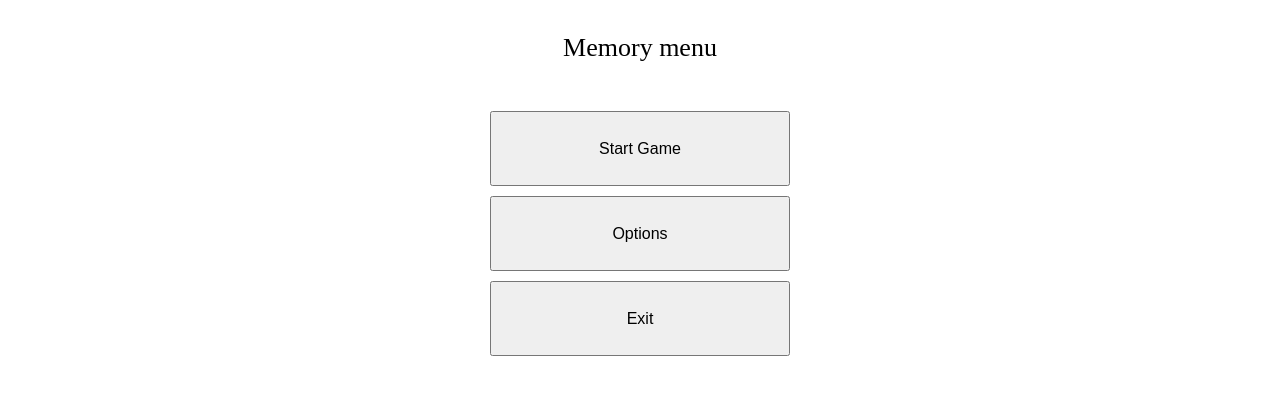
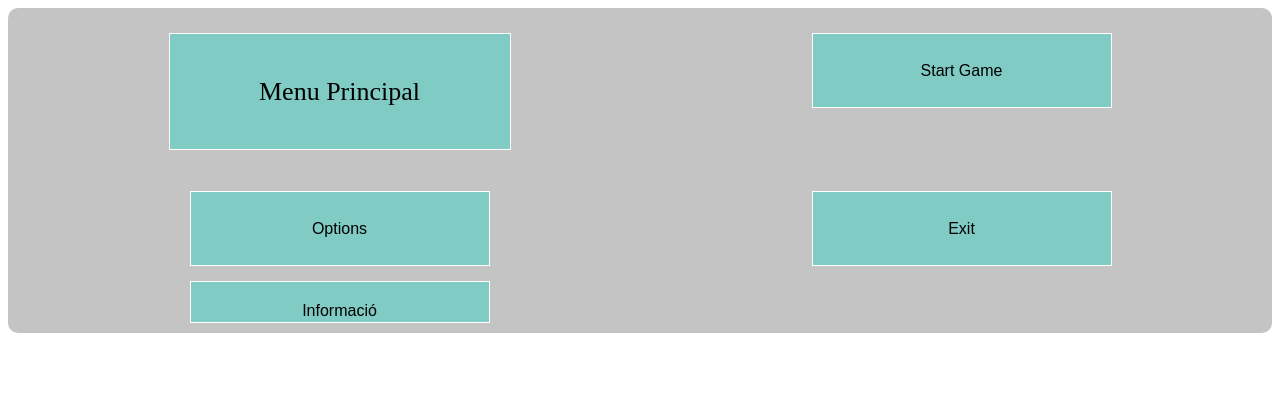
Before and after one commit to deulo420/p2_individual, a plain HTML site: page index.html in a window 1280 px wide. Drawn offline with Linux system fonts and the light colour scheme.

Commit message:
Res en concret

```diff
--- a/index.html
+++ b/index.html
@@ -5,10 +5,11 @@
 		<script src="./js/loader.js"></script>
 		<script src="./js/game_info.js"></script>
 		<script src="./js/menu_controller.js"></script>
-		<title> My first game - Menu </title>
+		<title> Memory </title>
 	</head>
 	<body>
-		<p class="menu-object" id="title">Memory menu</p>
+		<div class="container">
+			<p class="menu-object" id="title">Menu Principal</p>
 			<button class="menu-object" onclick="start_game()">
 				Start Game
 			</button>
@@ -18,5 +19,11 @@
 			<button class="menu-object" onclick="exit()">
 				Exit
 			</button>
+			<button class="menu-object" id="info" onclick="exit()">
+				Informació
+			</button>
+
+
+		</div>
 	</body>
 </html>
--- a/styles/main.css
+++ b/styles/main.css
@@ -3,28 +3,44 @@
 	line-height: 75px;
 }
 
-.menu-object{
-	display:block;
+.menu-object {
+	background-color: #80cbc4;
+	border: 1px solid #fff;
+	padding: 20px;
+	font-size: 30px;
+	text-align: center;
 	margin-left: auto;
 	margin-right: auto;
 	width: 300px;
 	height: 75px;
 	font-size: 16px;
-	margin-top: 10px;
+	margin-top: 15px;
 }
 
 p{
 	text-align: center;
 }
 
+#info{
+	height: 30px;
+}
+
+#info:hover:not(:active){
+	font-size: 18px;
+}
+
 button.menu-object:active{
 	font-size: 18px;
-	width: 275px;
-	height: 70px;
 }
 
 button.menu-object:hover:not(:active){
-	font-size: 22px;
-	width: 325px;
-	height: 85px;
+	font-size: 27px;
 }
+
+.container{
+	display: grid;
+  	grid-template-columns: auto auto;
+  	background-color: #c4c4c4;
+ 	padding: 10px;
+  	border-radius: 10px;
+}
```
Lines whose indentation alone changed are shown as unchanged.
